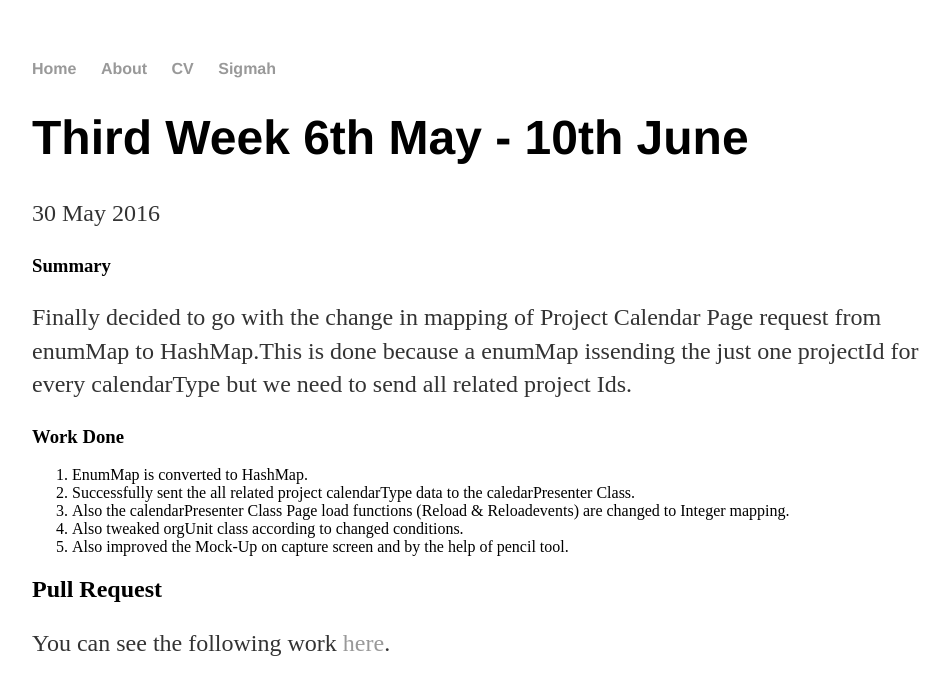
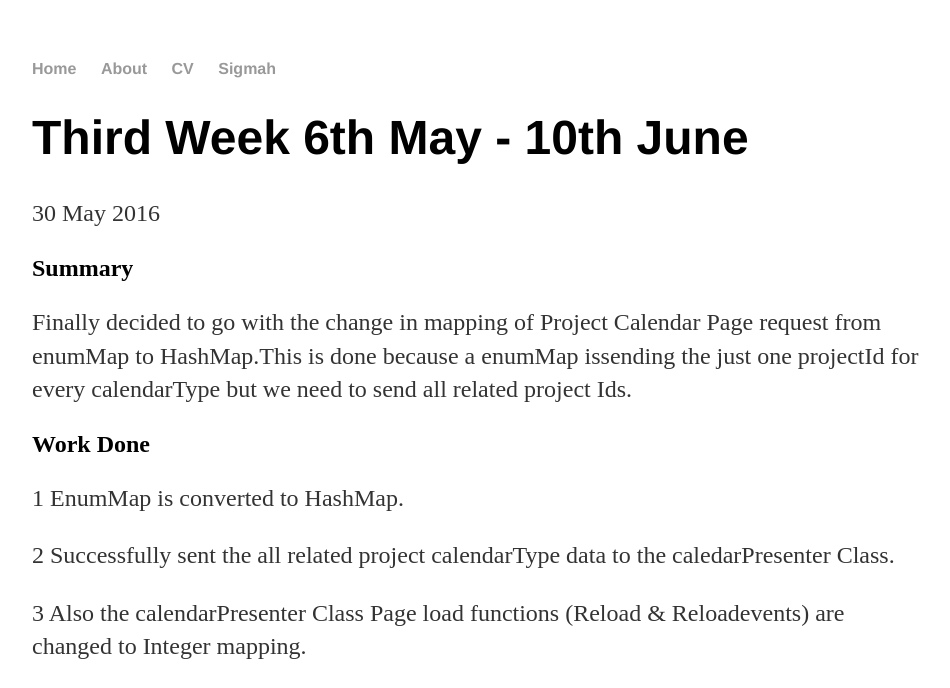
Before and after one commit to manishvishnoi2/manishvishnoi.github.io, a Jekyll site: the page built from _posts/2016-05-13-Sigmah-Third-Week-Report.md, in a window 1280 px wide. Shown: the top 688 px of the page, without its empty margins (160-1110 px from the left). Built offline with Jekyll 4.4.1, drawn with Linux system fonts in a browser that asks for light colours; some of the changed text lies outside the part shown.

Commit message:
slight changes

```diff
--- a/_posts/2016-05-13-Sigmah-Third-Week-Report.md
+++ b/_posts/2016-05-13-Sigmah-Third-Week-Report.md
@@ -3,16 +3,20 @@ layout: post
 title: "Third Week 6th May - 10th June"
 date: 2016-05-30
 ---
-### Summary
+## Summary
 Finally decided to go with the change in mapping of Project Calendar Page request from enumMap to HashMap.This is done because a enumMap issending the just one projectId for every calendarType but we need to send all related project Ids.
 
-### Work Done
+## Work Done
 
-1. EnumMap is converted to HashMap.
-2. Successfully sent the all related project calendarType data to the caledarPresenter Class.
-3. Also the calendarPresenter Class Page load functions (Reload & Reloadevents) are changed to Integer mapping.
-4. Also tweaked orgUnit class according to changed conditions.
-5. Also improved the Mock-Up on capture screen and by the help of pencil tool.
+1 EnumMap is converted to HashMap.
+
+2 Successfully sent the all related project calendarType data to the caledarPresenter Class.
+
+3 Also the calendarPresenter Class Page load functions (Reload & Reloadevents) are changed to Integer mapping.
+
+4 Also tweaked orgUnit class according to changed conditions.
+
+5 Also improved the Mock-Up on capture screen and by the help of pencil tool.
 
 ## Pull Request
 
```
Also changed, not shown: _posts/2016-05-06-Sigmah-Second-Week-Report.md (+2 -0 lines).
